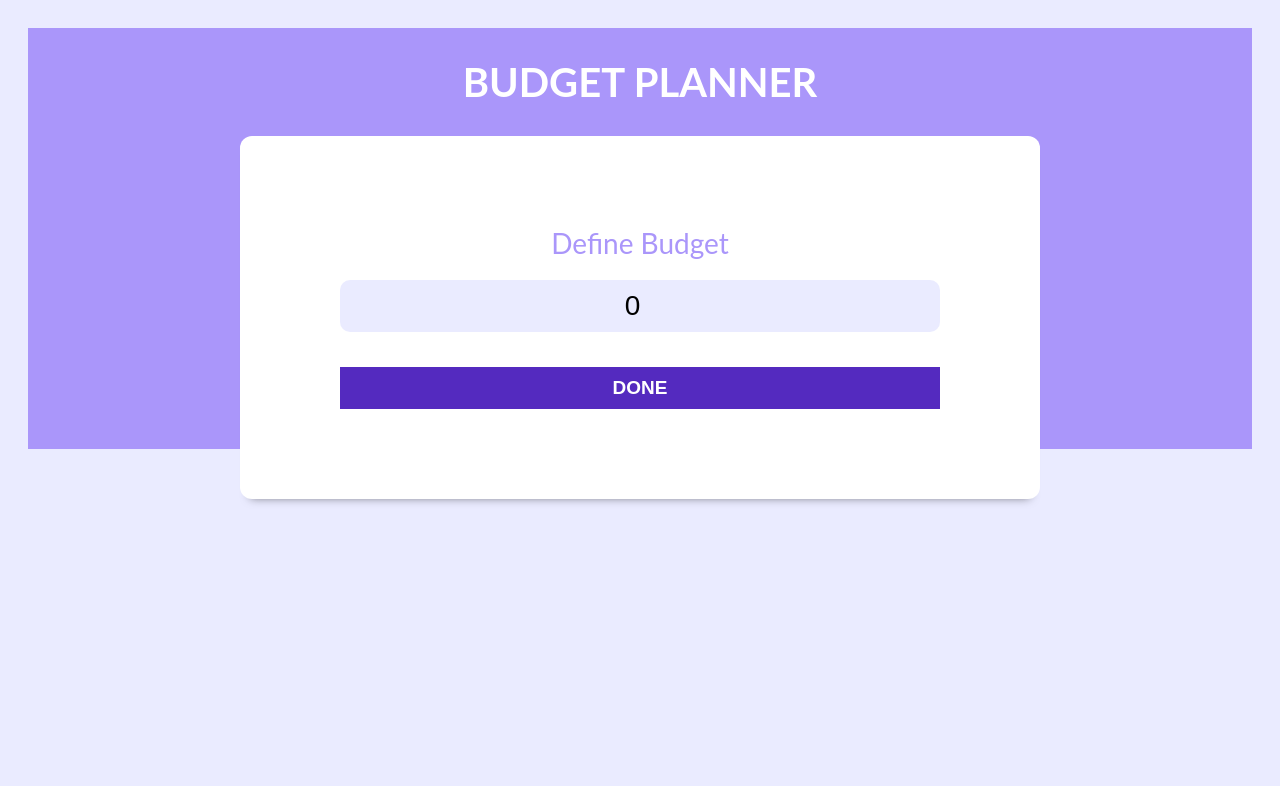
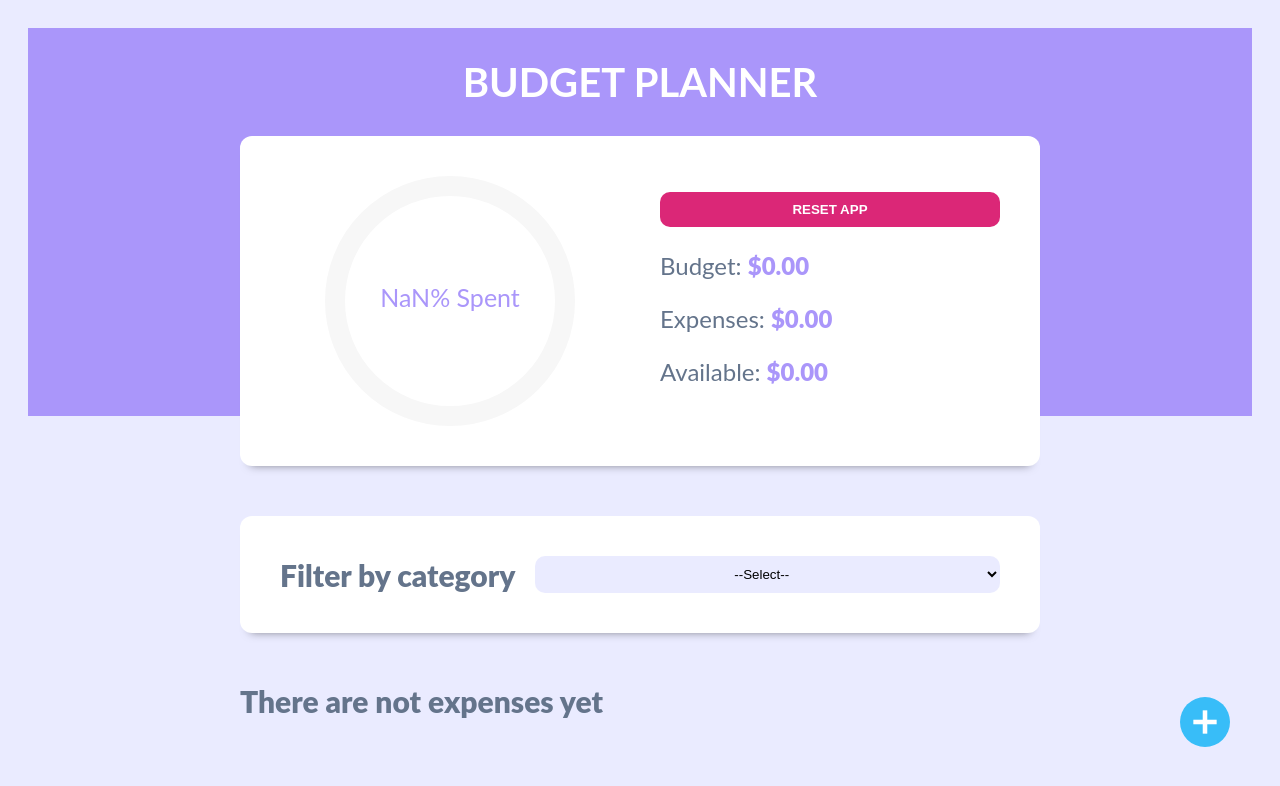
Before and after one commit to gsvidal/advance-budget-tracker, a React app: page / in a window 1280 px wide. Shown: the top 786 px of the page. Built offline with nearby package versions, Linux system fonts and the light colour scheme; the HTML template or start-up script is replaced by a standard one.

Commit message:
Add a reset app button with a confirmation prompt to reset the application

```diff
--- a/src/App.jsx
+++ b/src/App.jsx
@@ -7,7 +7,7 @@ import { ExpensesList } from './components/ExpensesList';
 import { Filter } from './components/Filter';
 
 function App() {
-  const [budget, setBudget] = useState(localStorage.getItem('budget') ?? 0);
+  const [budget, setBudget] = useState(Number(localStorage.getItem('budget')));
   const [isValidBudget, setIsValidBudget] = useState(false);
   const [isModalOpen, setIsModalOpen] = useState(false);
   const [isModalAnimate, setIsModalAnimate] = useState(false);
@@ -32,8 +32,7 @@ function App() {
   }, [budget]);
 
   useEffect(() => {
-    const budgetLS = Number(localStorage.getItem('budget')) ?? 0;
-    if (budgetLS > 0) {
+    if (localStorage.getItem('budget')) {
       setIsValidBudget(true);
     }
   }, []);
@@ -73,6 +72,7 @@ function App() {
     <div className="App">
       <Header
         expenses={expenses}
+        setExpenses={setExpenses}
         budget={budget}
         setBudget={setBudget}
         isValidBudget={isValidBudget}
--- a/src/components/ControlBudget.jsx
+++ b/src/components/ControlBudget.jsx
@@ -2,12 +2,29 @@ import { useState, useEffect } from 'react';
 import { buildStyles, CircularProgressbar } from 'react-circular-progressbar';
 import 'react-circular-progressbar/dist/styles.css';
 
-export const ControlBudget = ({ budget, expenses }) => {
+export const ControlBudget = ({
+  budget,
+  setBudget,
+  expenses,
+  setExpenses,
+  setIsValidBudget,
+}) => {
   const formatMoney = (quantity) => {
     return quantity.toLocaleString('en-US', {
       style: 'currency',
       currency: 'USD',
     });
+  };
+
+  const handleResetApp = () => {
+    const result = confirm(
+      'Are you sure you want to reset the app?, all your expenses will be deleted'
+    );
+    if (result) {
+      setExpenses([]);
+      setBudget(0);
+      setIsValidBudget(false);
+    }
   };
 
   const [spentAmount, setSpentAmount] = useState(0);
@@ -17,6 +34,7 @@ export const ControlBudget = ({ budget, expenses }) => {
   useEffect(() => {
     const spent = expenses.reduce((acum, current) => acum + current.amount, 0);
     setSpentAmount(spent);
+    console.log(budget);
 
     const available = budget - spent;
     setAvailableAmount(available);
@@ -45,6 +63,9 @@ export const ControlBudget = ({ budget, expenses }) => {
       </div>
 
       <div className="budget-amount">
+        <button className="reset-app" type="button" onClick={handleResetApp}>
+          Reset App
+        </button>
         <p>
           Budget: <span>{formatMoney(budget)}</span>
         </p>
--- a/src/components/Header.jsx
+++ b/src/components/Header.jsx
@@ -7,12 +7,19 @@ export const Header = ({
   isValidBudget,
   setIsValidBudget,
   expenses,
+  setExpenses,
 }) => {
   return (
     <header>
       <h1>Budget Planner</h1>
       {isValidBudget ? (
-        <ControlBudget budget={budget} expenses={expenses} />
+        <ControlBudget
+          budget={budget}
+          setBudget={setBudget}
+          expenses={expenses}
+          setExpenses={setExpenses}
+          setIsValidBudget={setIsValidBudget}
+        />
       ) : (
         <NewBudget
           budget={budget}
```
